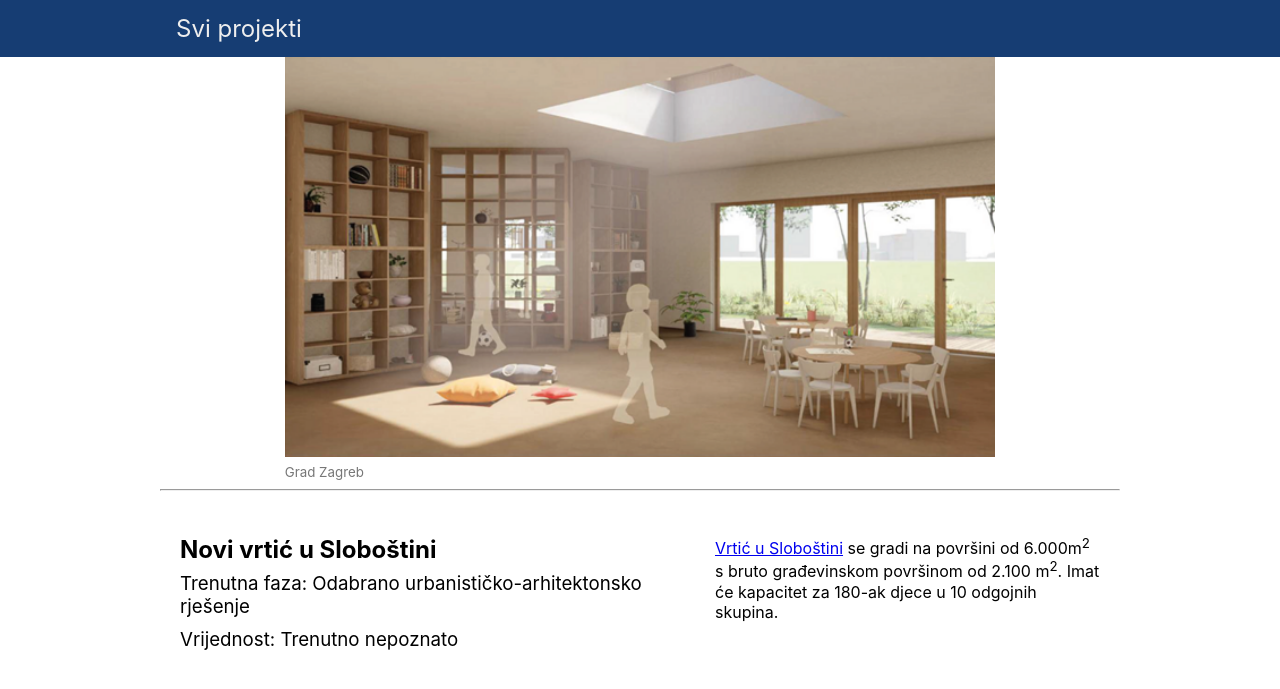
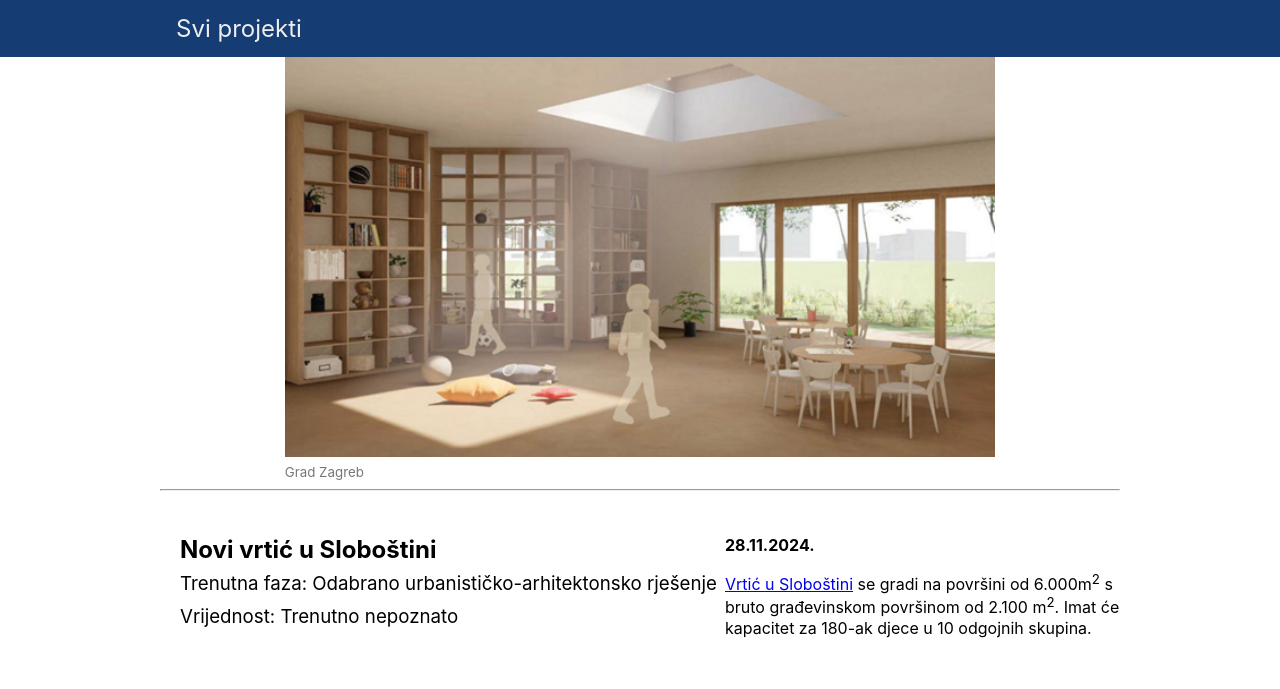
Before and after one commit to KajSeRadi/KajSeRadi.github.io, a Jekyll site: the page built from _projekti/djecji_vrtic_u_slobostini.html, in a window 1280 px wide. Shown: the top 689 px of the page. Built offline with Jekyll 4.4.1, drawn with Linux system fonts in a browser that asks for light colours.

Commit message:
Dodaj novi projekt i datume.

```diff
--- a/_projekti/djecji_vrtic_u_slobostini.html
+++ b/_projekti/djecji_vrtic_u_slobostini.html
@@ -8,6 +8,8 @@ slika_tekst: Računalno generirani model unutrašnjeg prostora vrtića
 slika_izvor: Grad Zagreb
 ---
 
+<h4>28.11.2024.</h4>
+
 <p>
   <a href="https://zagreb.hr/odabrano-urbanisticko-arhitektonsko-rjesenje-za-no/203938">Vrtić u Sloboštini</a> se gradi na površini od 6.000m<sup>2</sup> s bruto građevinskom površinom od 2.100 m<sup>2</sup>. Imat će kapacitet za 180-ak djece u 10 odgojnih skupina.
 </p>
--- a/_projekti/gornja_stanica_stare_zicare.html
+++ b/_projekti/gornja_stanica_stare_zicare.html
@@ -7,5 +7,7 @@ slika_url: https://zagreb.hr/UserDocsImages//fotogalerija/gradske%20vijesti/Slje
 slika_tekst: Idejna slika stanice žičare
 slika_izvor: Grad Zagreb
 ---
+<h4>01.12.2024.</h4>
+
 <p>Gornja stanica stare žičare bit će pretvorena u <a href="https://zagreb.hr/gornja-postaja-stare-zicare-na-sljemenu-dobiva-nov/203973">interpretacijski centar Parka prirode Medvednica.</a>
 U prostoru će se nalaziti  muzej planinara te centar i klupski prostor za brdske bicikliste.</p>
--- a/_projekti/rekonstrukcija_schlosserovih_stuba.html
+++ b/_projekti/rekonstrukcija_schlosserovih_stuba.html
@@ -7,4 +7,6 @@ slika_url: https://zagreb.hr/UserDocsImages//fotogalerija/gradske%20vijesti/schl
 slika_tekst: Slika Schlosserovih stuba
 slika_izvor: Grad Zagreb
 ---
+<h4>01.12.2024.</h4>
+
 <a href="https://zagreb.hr/pocinju-radovi-na-rekonstrukciji-schlosserovih-stu/203974">Izvor</a>
--- a/_projekti/stadion_u_kranjcevicevoj.html
+++ b/_projekti/stadion_u_kranjcevicevoj.html
@@ -7,6 +7,8 @@ slika_url: https://zagreb.hr/UserDocsImages//fotogalerija/gradske%20vijesti/pred
 slika_tekst: Grupa od pet ljudi. Gradonačelnik ispred mikrofona. U pozadini prezentacija sa slikom novog stadiona.
 slika_izvor: Grad Zagreb
 ---
+<h4>29.11.2024.</h4>
+
 <p>
   Trenutno je pokrenuta javna nabava za izvođača radova na novom stadionu u <a href="https://zagreb.hr/uskoro-pocinju-radovi-na-stadionu-u-kranjcevicevoj/203950">Kranjčevićevoj</a>.
 </p>
--- a/assets/css/main.scss
+++ b/assets/css/main.scss
@@ -44,9 +44,11 @@ nav a.active {
 }
 
 .projekt {
+    padding-bottom: 20px;
+    padding-top: 20px;
+    padding-left: 20px;
     display: flex;
     flex-flow: row wrap;
-    padding: 20px;
     text-decoration: none;
     color: black;
 }
@@ -63,6 +65,10 @@ nav a.active {
     display: flex;
     flex-direction: column;
     flex: 350px;
+}
+
+.podaci small {
+    color: #777;
 }
 
 .opis {
@@ -120,3 +126,8 @@ nav a.active {
     margin-bottom: 5px;
     font-weight: normal;
 }
+
+.projekt_stranica h4 {
+    margin-top: 16px;
+    margin-bottom: 5px;
+}
--- a/index.html
+++ b/index.html
@@ -9,6 +9,7 @@ title: "Kolekcija projekata u gradu Zagrebu i njihov trenutni status"
       <h2>{{ projekt.ime }}</h2>
       <h3>Trenutna faza: {{ projekt.faza }}</h3>
       <h3>Vrijednost: {{ projekt.vrijednost }}</h3>
+      <small>Posljednji put ažurirano: {{ projekt.date | date: "%d.%m.%Y." }}</small>
     </div>
     <div class="slika">
       <div>
```
Also changed, not shown: _projekti/dom_zdravlja_zagreb_zapad.html (added, +23 -0 lines), assets/img/dom-zdravlja-zapad.jpg (added), 8 other files.
